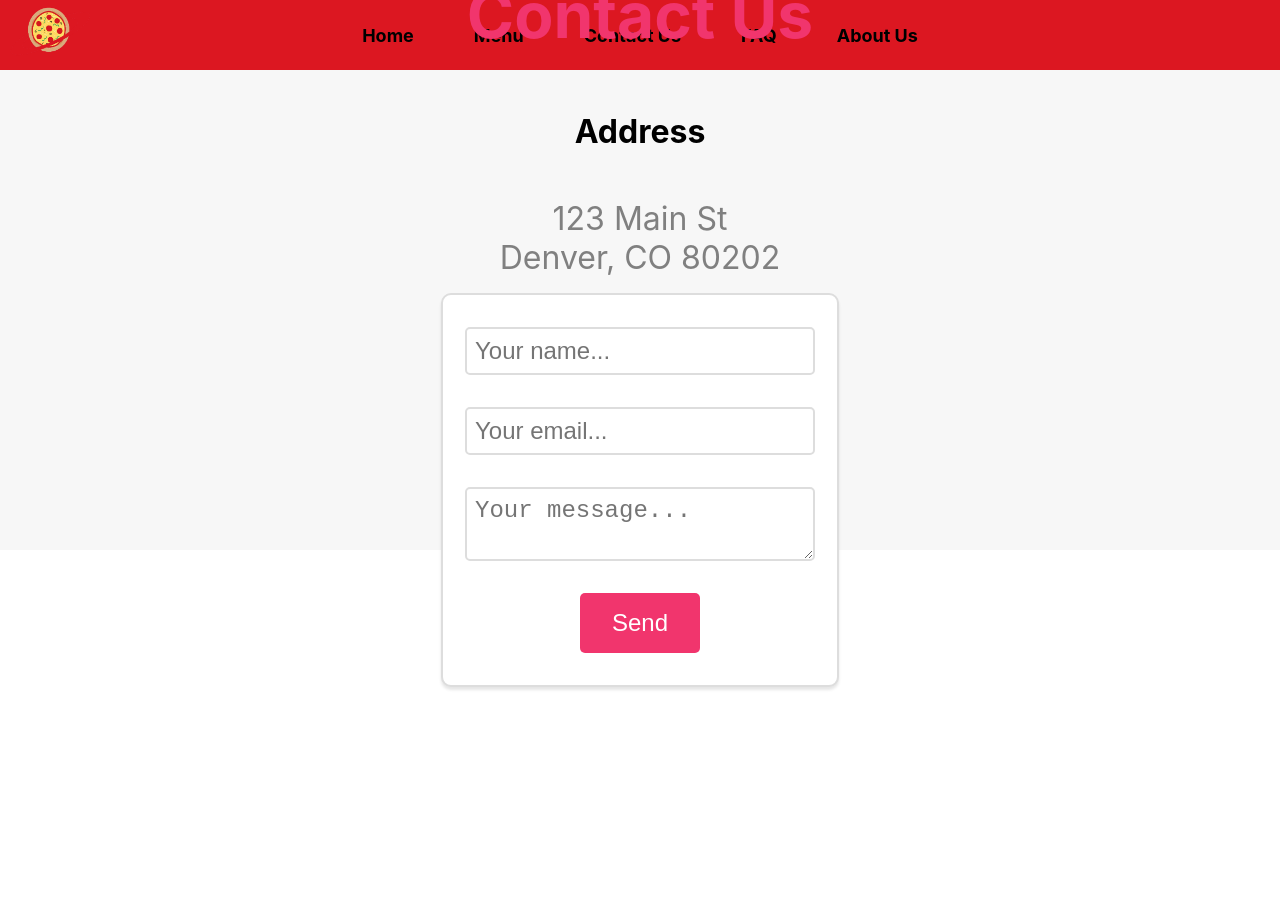
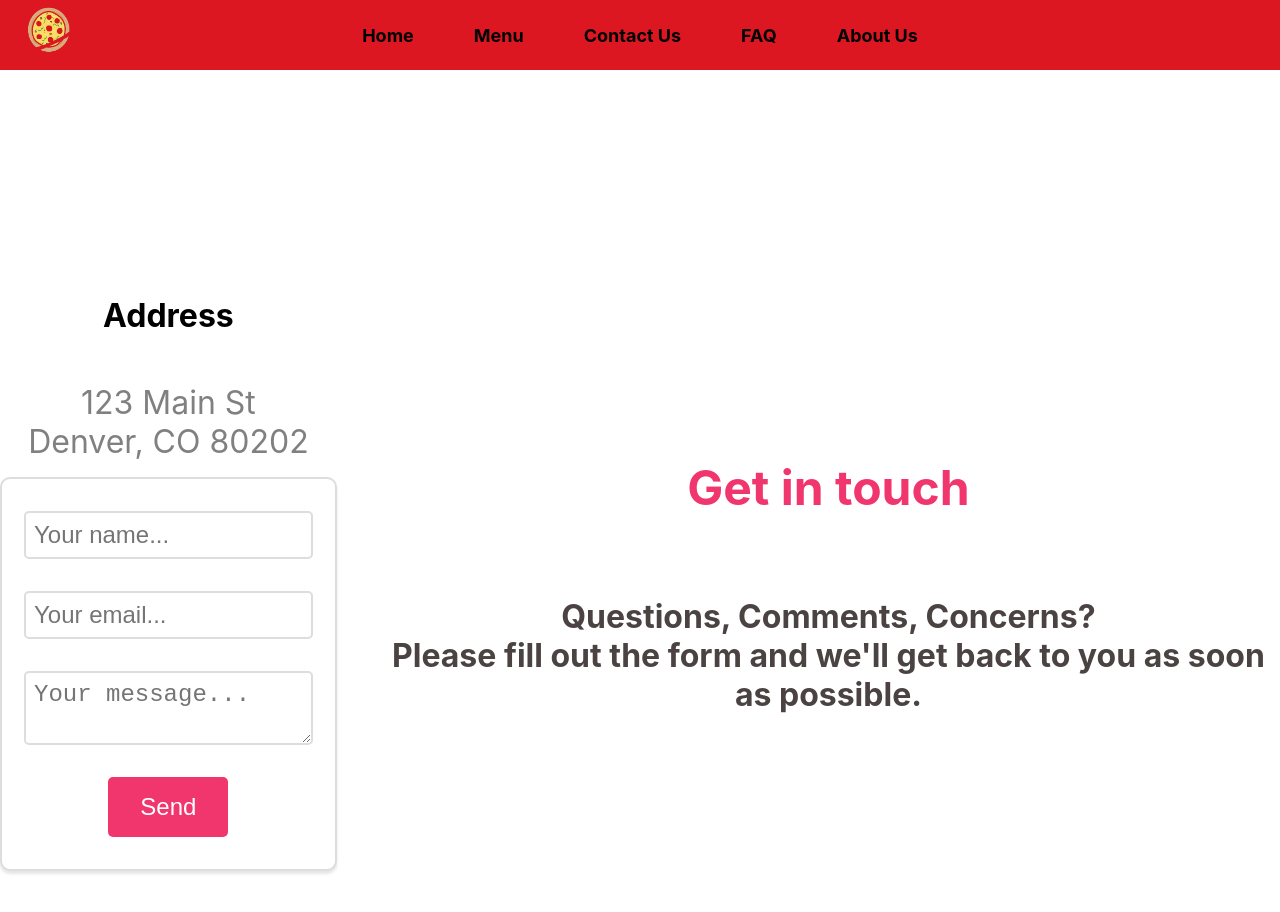
Before and after one commit to ChristopherDrake/Ordering, a React (Create React App) app in the folder order-system/: page /contact-us in a window 1280 px wide. Shown: the top 912 px of the page. Before the commit the page ends 800 px from the top, so only its background shows below. Built offline with nearby package versions, Linux system fonts and the light colour scheme.

Commit message:
Format of Contact Page changed

```diff
--- a/order-system/src/pages/Contact.css
+++ b/order-system/src/pages/Contact.css
@@ -1,13 +1,5 @@
-.contact-container {
-    display: flex;
-    flex-direction: column;
-    justify-content: center;
-    align-items: center;
-    height: 60vh;
-    background-color: #f7f7f7;
-  }
 
-  h1 {
+####### h1 {
   font-size: 4rem;
   margin-bottom: 2rem;
   color: #f1356d;
@@ -56,3 +48,43 @@
 button[type='submit']:hover {
   background-color: #d81c5c;
 }
+
+.container {
+  display: flex;
+  justify-content: center;
+  align-items: center;
+  width: 100%;
+  margin-left: 0px; /* center the container horizontally */
+}
+
+.contact-container {
+    display: flex;
+    flex-direction: column;
+    justify-content: center;
+    align-items: center;
+    max-width: 1000px;
+    height: 1000px;
+    background-color: #ffffff;
+  }
+.contact-text-container {
+    display: flex;
+    flex-direction: column;
+    text-align: center;
+    justify-content: center;
+    margin-left: 40px;
+  }
+  .contact-text-container h3 {
+    display:flex;
+    flex-direction: column;
+    font-size: 3rem;
+    color: #f1356d;
+  }
+
+  .contact-text-container p {
+    display: flex;
+    flex-direction: column;
+    justify-content: center;
+    align-items: center;
+    font-size: 1.5rem;
+    color: #333;
+  }
--- a/order-system/src/pages/Contact.js
+++ b/order-system/src/pages/Contact.js
@@ -3,8 +3,8 @@ import './Contact.css'
 
 const ContactUsPage = () => {
   return (
-    <div className="contact-container">
-      <h1>Contact Us</h1>
+    <div class="container">
+      <div class="contact-container">
       <h2>Address</h2>
       <p>123 Main St<br />Denver, CO 80202</p>
       <form className="contact-form">
@@ -16,6 +16,13 @@ const ContactUsPage = () => {
 
         <button type="submit">Send</button>
       </form>
+      </div>
+
+      <div className="contact-text-container">
+        <h3>Get in touch</h3>
+        <p>Questions, Comments, Concerns? <br />
+         Please fill out the form and we'll get back to you as soon as possible.</p>
+      </div>
     </div>
   );
 };
```
Lines whose indentation alone changed are shown as unchanged.
